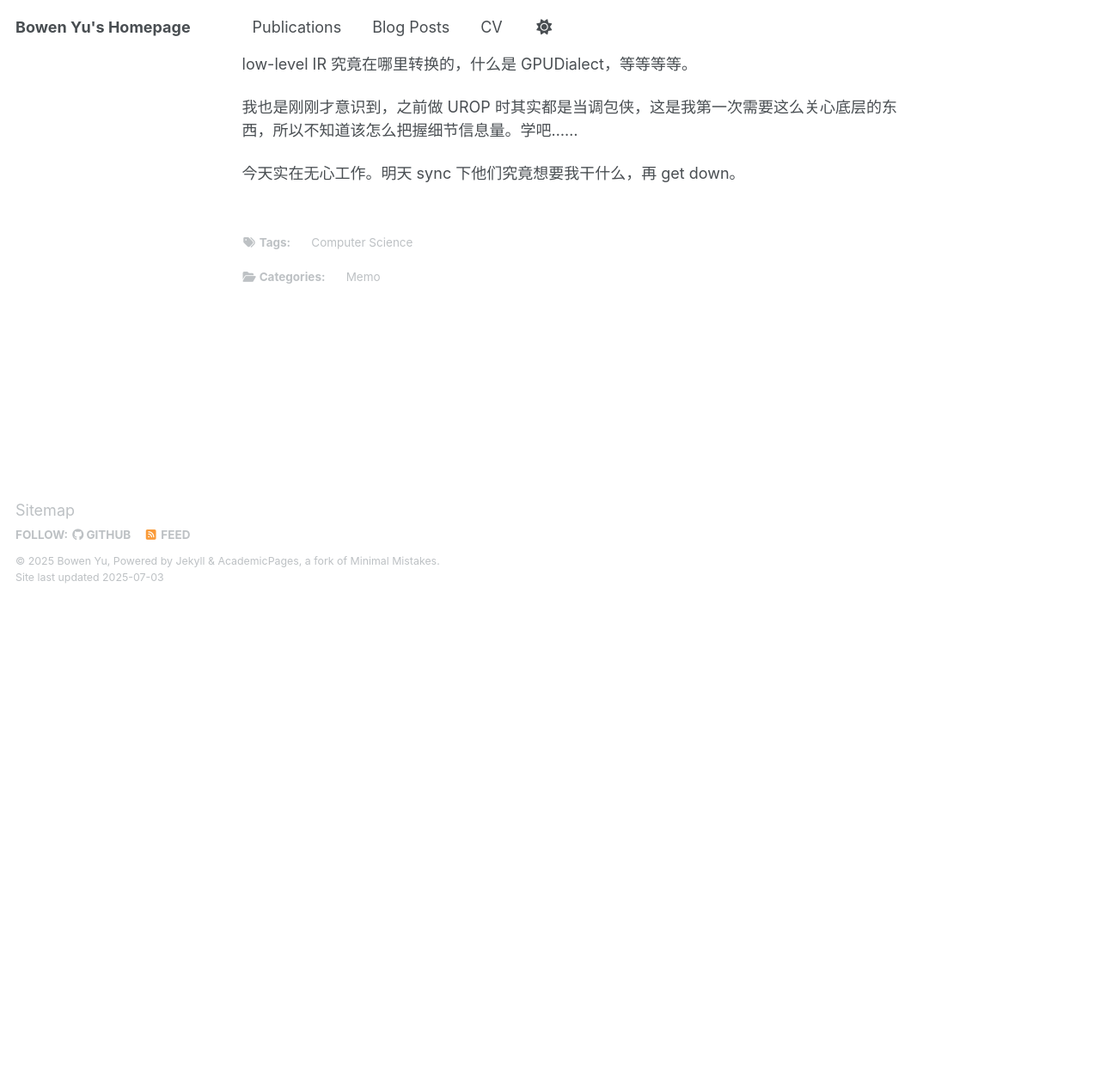
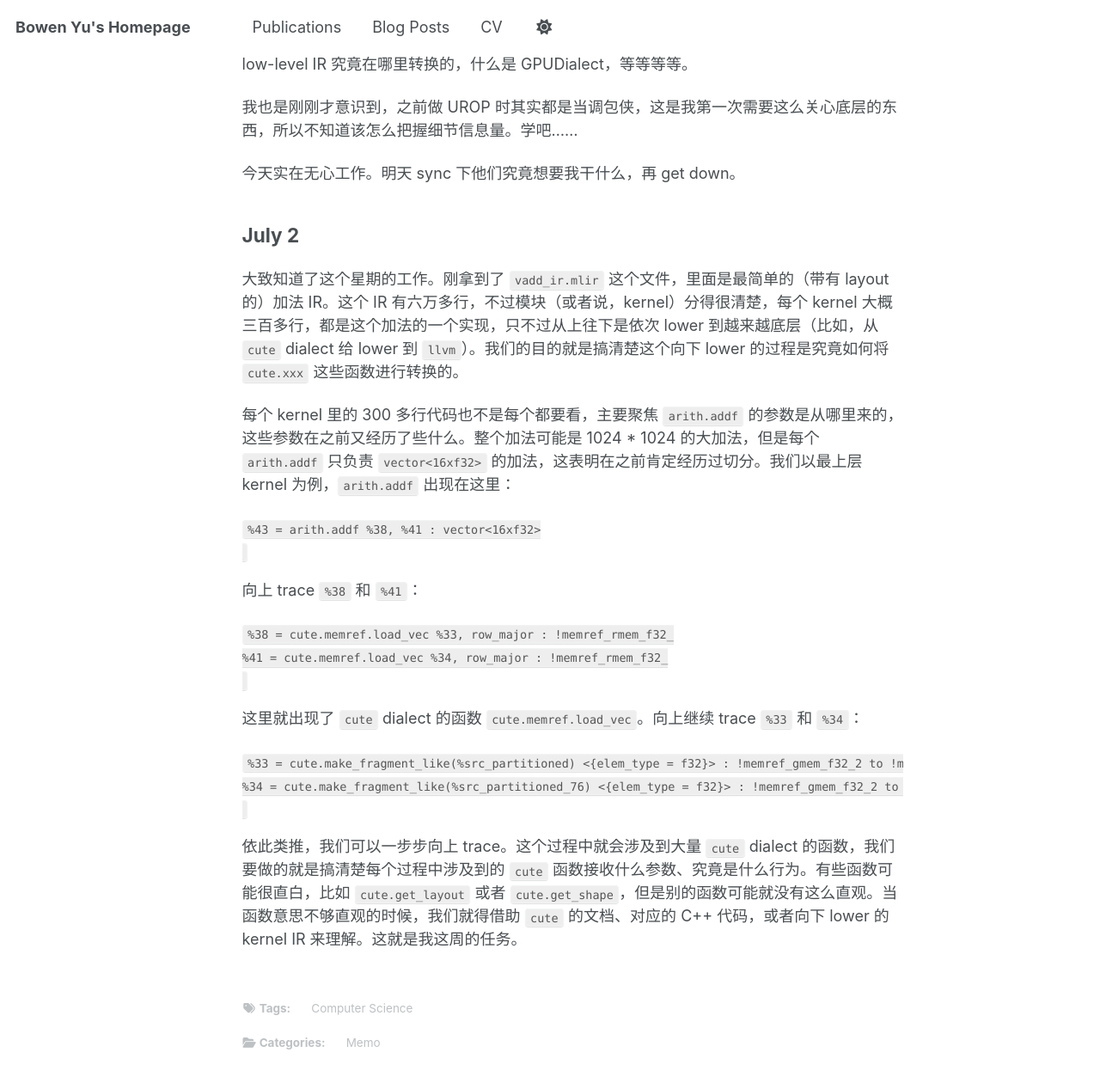
Before and after one commit to bowenyu066/bowenyu066.github.io, a Jekyll site: the page built from files/intern-notes.md, in a window 1280 px wide and 1400 px high, scrolled down 4569 px. Shown: the top 1260 px of the window at 86% size. Built offline with Jekyll 4.4.1, drawn with Linux system fonts in a browser that asks for light colours; before the commit the page ends 5268 px from its top, so only the background shows below that.

Commit message:
Random notes

````diff
--- a/files/intern-notes.md
+++ b/files/intern-notes.md
@@ -124,3 +123,29 @@ _cute_ops_gen.py
 我也是刚刚才意识到，之前做 UROP 时其实都是当调包侠，这是我第一次需要这么关心底层的东西，所以不知道该怎么把握细节信息量。学吧……
 
 今天实在无心工作。明天 sync 下他们究竟想要我干什么，再 get down。
+
+## July 2
+
+大致知道了这个星期的工作。刚拿到了 `vadd_ir.mlir` 这个文件，里面是最简单的（带有 layout 的）加法 IR。这个 IR 有六万多行，不过模块（或者说，kernel）分得很清楚，每个 kernel 大概三百多行，都是这个加法的一个实现，只不过从上往下是依次 lower 到越来越底层（比如，从 `cute` dialect 给 lower 到 `llvm`）。我们的目的就是搞清楚这个向下 lower 的过程是究竟如何将 `cute.xxx` 这些函数进行转换的。
+
+每个 kernel 里的 300 多行代码也不是每个都要看，主要聚焦 `arith.addf` 的参数是从哪里来的，这些参数在之前又经历了些什么。整个加法可能是 1024 * 1024 的大加法，但是每个 `arith.addf` 只负责 `vector<16xf32>` 的加法，这表明在之前肯定经历过切分。我们以最上层 kernel 为例，`arith.addf` 出现在这里：
+
+```mlir
+%43 = arith.addf %38, %41 : vector<16xf32>
+```
+
+向上 trace `%38` 和 `%41`：
+
+```mlir
+%38 = cute.memref.load_vec %33, row_major : !memref_rmem_f32_
+%41 = cute.memref.load_vec %34, row_major : !memref_rmem_f32_
+```
+
+这里就出现了 `cute` dialect 的函数 `cute.memref.load_vec`。向上继续 trace `%33` 和 `%34`：
+
+```mlir
+%33 = cute.make_fragment_like(%src_partitioned) <{elem_type = f32}> : !memref_gmem_f32_2 to !memref_rmem_f32_
+%34 = cute.make_fragment_like(%src_partitioned_76) <{elem_type = f32}> : !memref_gmem_f32_2 to !memref_rmem_f32_
+```
+
+依此类推，我们可以一步步向上 trace。这个过程中就会涉及到大量 `cute` dialect 的函数，我们要做的就是搞清楚每个过程中涉及到的 `cute` 函数接收什么参数、究竟是什么行为。有些函数可能很直白，比如 `cute.get_layout` 或者 `cute.get_shape`，但是别的函数可能就没有这么直观。当函数意思不够直观的时候，我们就得借助 `cute` 的文档、对应的 C++ 代码，或者向下 lower 的 kernel IR 来理解。这就是我这周的任务。
````
Also changed, not shown: other parts of files/intern-notes.md (+0 -1 lines).
